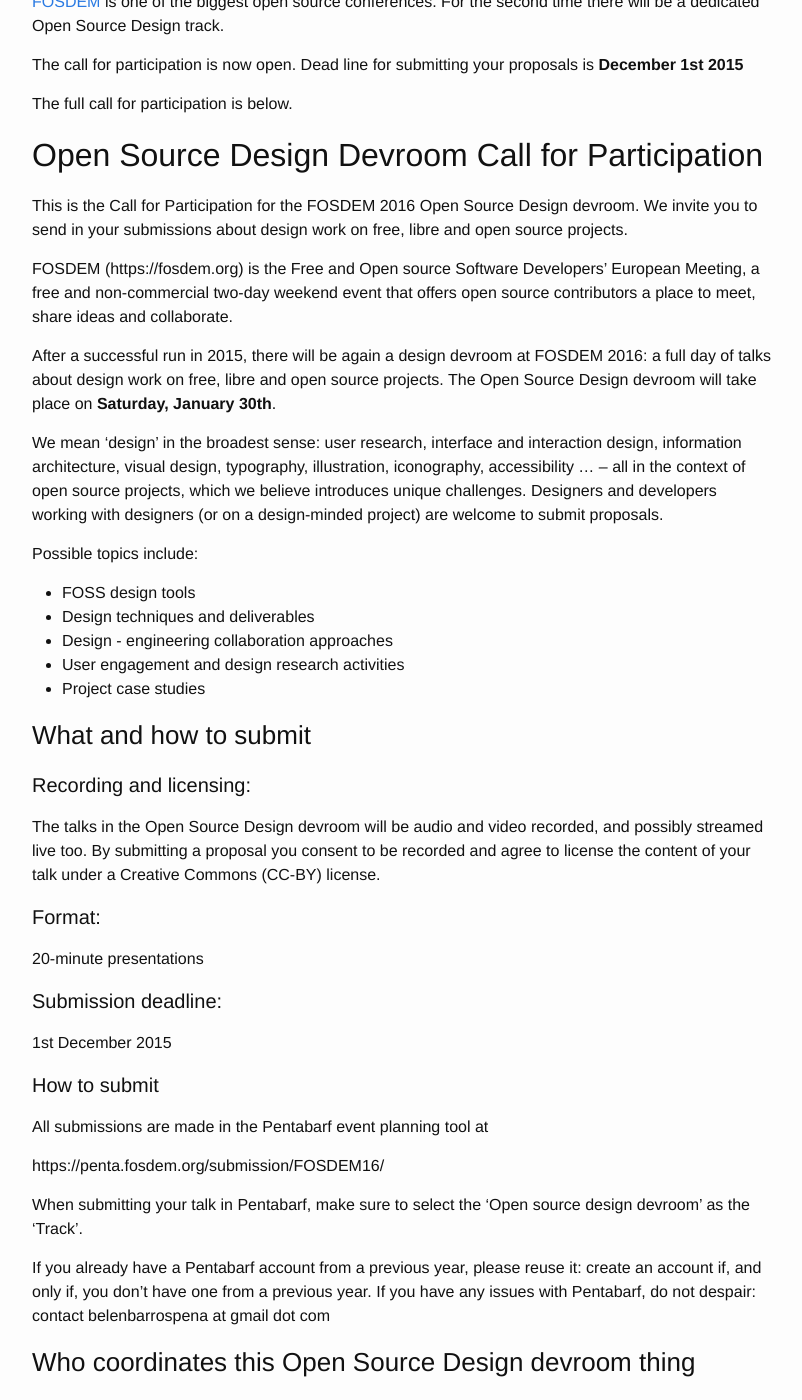
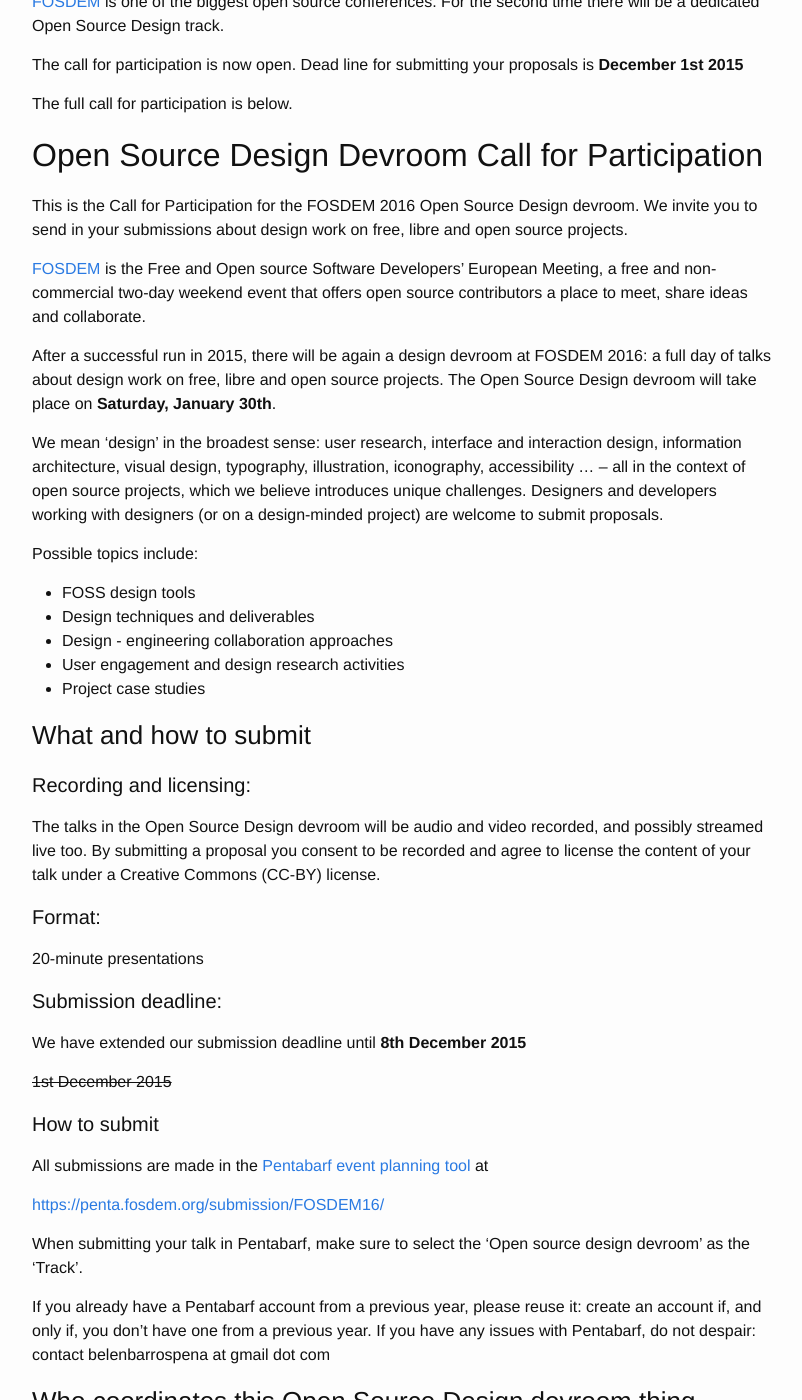
Before and after one commit to opensourcedesign/events, a Jekyll site: the page built from _posts/2016-01-30-opensourcedesign-fosdem.markdown, in a window 1280 px wide and 1400 px high, scrolled down 583 px. Shown: the whole window, without its empty margins (238-1040 px from the left). Built offline with Jekyll 4.4.1, drawn with Linux system fonts in a browser that asks for light colours; nearby versions of some CDN libraries; library files that are not in the unit come from our copies; some of the changed text lies outside the part shown.

Commit message:
Extend submission deadline
Edit the submission deadline to announce the extension until
December 8th.

Also fix the links.

Signed-off-by: Belen Barros Pena <belen.barros.pena@linux.intel.com>

```diff
--- a/_posts/2016-01-30-opensourcedesign-fosdem.markdown
+++ b/_posts/2016-01-30-opensourcedesign-fosdem.markdown
@@ -19,7 +19,7 @@
 
 This is the Call for Participation for the FOSDEM 2016 Open Source Design devroom. We invite you to send in your submissions about design work on free, libre and open source projects.
 
-FOSDEM (https://fosdem.org) is the Free and Open source Software Developers’ European Meeting, a free and non-commercial two-day weekend event that offers open source contributors a place to meet, share ideas and collaborate.
+[FOSDEM](https://fosdem.org) is the Free and Open source Software Developers’ European Meeting, a free and non-commercial two-day weekend event that offers open source contributors a place to meet, share ideas and collaborate.
 
 After a successful run in 2015, there will be again a design devroom at FOSDEM 2016: a full day of talks about design work on free, libre and open source projects. The Open Source Design devroom will take place on **Saturday, January 30th**.
 
@@ -45,13 +45,15 @@
 
 #### Submission deadline:
 
-1st December 2015
+We have extended our submission deadline until **8th December 2015**
+
+~~1st December 2015~~
 
 #### How to submit
 
-All submissions are made in the Pentabarf event planning tool at
+All submissions are made in the [Pentabarf event planning tool ](https://penta.fosdem.org/submission/FOSDEM16/) at
 
-https://penta.fosdem.org/submission/FOSDEM16/
+[https://penta.fosdem.org/submission/FOSDEM16/](https://penta.fosdem.org/submission/FOSDEM16/)
 
 When submitting your talk in Pentabarf, make sure to select the ‘Open source design devroom’ as the ‘Track’.
 
```
Also changed, not shown: other parts of _posts/2016-01-30-opensourcedesign-fosdem.markdown (+1 -1 lines).
